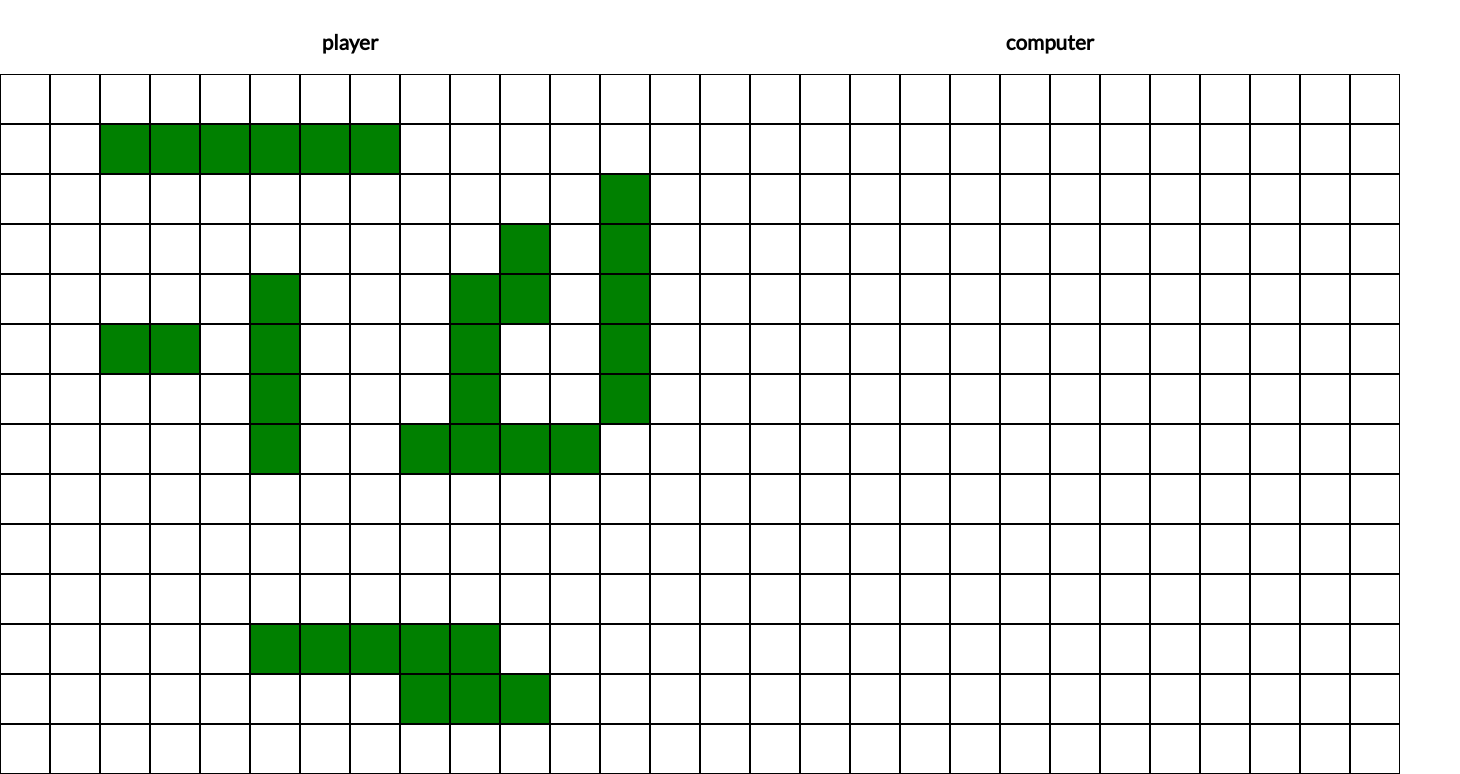
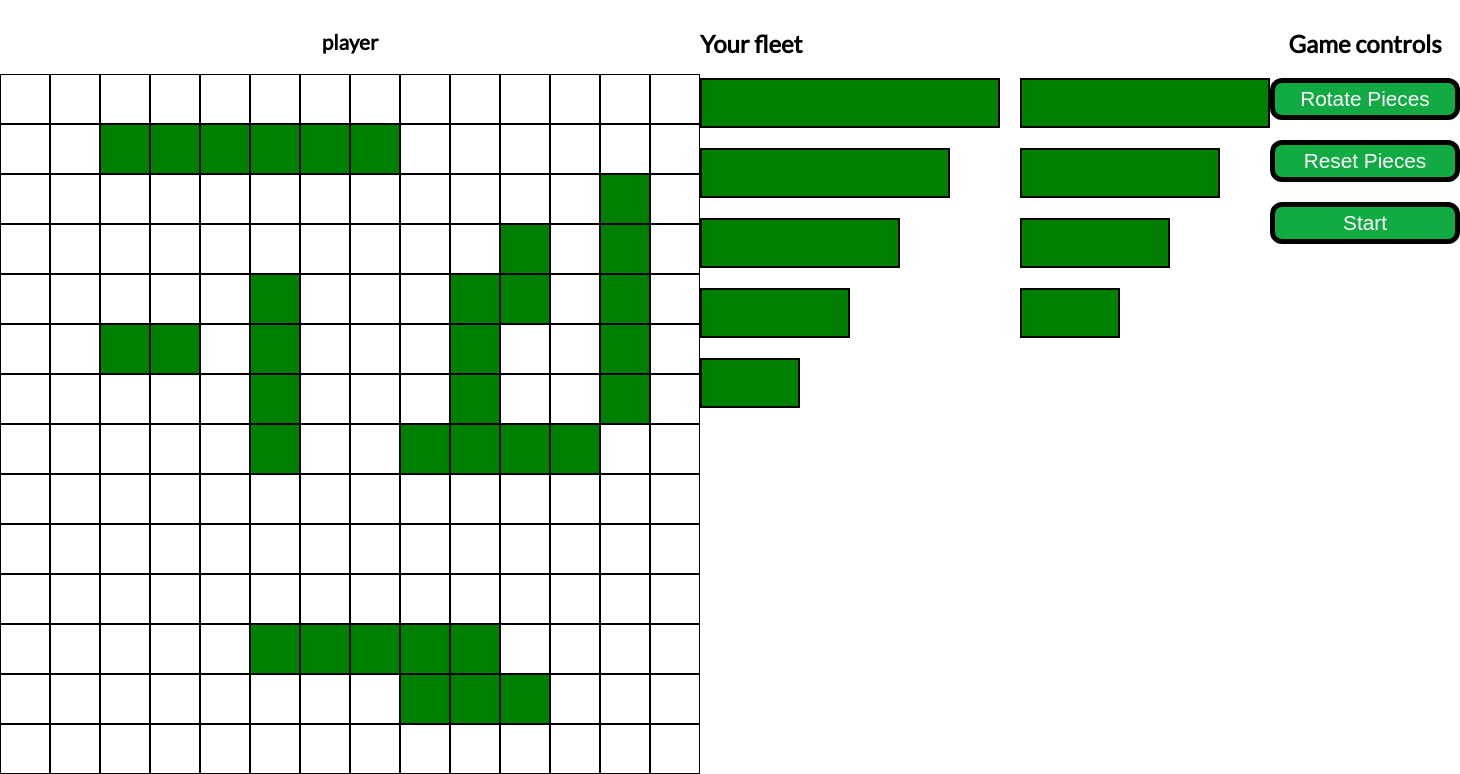
Before and after one commit to voiceinthedark/battleships-game, a website built with webpack: page src/template.html in a window 1280 px wide. Shown: the part 90-864 px from the top of the page, 1460 px wide, since content can reach past the window. Built offline with nearby package versions, Linux system fonts and the light colour scheme; a web font is replaced by a local one.

Commit message:
Options pane
feat: added scaffolding for the options pane
fix: color not working on the pieces items
feat: added a controlPane controller

style: added styling for the control pane

```diff
--- a/src/index.js
+++ b/src/index.js
@@ -47,7 +47,8 @@ document.addEventListener('DOMContentLoaded', () => {
     const appcontroller = new AppController(appContainer)
     appcontroller.setBoard(p)
     // TODO: show setup pane during game setup, then replace it with computer board
-    appcontroller.setBoard(c)
+    appcontroller.setControlPane(obj)
+    // appcontroller.setBoard(c)
   }
 
   runApp();
--- a/src/modules/UI/controlPane.js
+++ b/src/modules/UI/controlPane.js
@@ -1,6 +1,7 @@
 // controlPane.js
 // @ts-check
 
+import OptionsPane from "./optionspane.js"
 import PiecesPane from "./piecespane.js"
 import UIManager from "./uimanager.js"
 
@@ -31,7 +32,9 @@ class ControlPane{
     const ppane = piecesPane.renderPane(pieces, 'horizontal');
     controlContainer.appendChild(ppane)
 
-
+    const commandPane = new OptionsPane(this.#uimanager)
+    const options = commandPane.renderPane()
+    controlContainer.appendChild(options)
 
     return controlContainer
   }
--- /dev/null
+++ b/src/modules/UI/optionspane.js
@@ -0,0 +1,44 @@
+// optionspane.js
+// @ts-check
+
+import UIManager from "./uimanager.js"
+
+/**
+ * @class OptionsPane
+ * @classdesc class responsible for rendering the options buttons
+ * */
+class OptionsPane {
+  #uimanager
+
+  /**
+   * @constructor
+   * @param {UIManager} uimanager
+   * */
+  constructor(uimanager) {
+    this.#uimanager = uimanager
+  }
+
+  /**
+   * @method renderPane to render the command pane on the page
+   * */
+  renderPane() {
+    const commandPane = document.createElement('div')
+    commandPane.classList.add('command-pane')
+
+    const commandName = this.#uimanager.addElement('span', commandPane, 'command-name')
+    commandName.textContent = 'Game controls'
+
+    const rotateCommand = this.#uimanager.addElement('button', commandPane, 'command-rotate')
+    rotateCommand.textContent = 'Rotate Pieces'
+
+    const resetCommand = this.#uimanager.addElement('button', commandPane, 'command-reset')
+    resetCommand.textContent = "Reset Pieces"
+
+    const startCommand = this.#uimanager.addElement('button', commandPane, 'command-start')
+    startCommand.textContent = 'Start'
+
+    return commandPane
+  }
+}
+
+export default OptionsPane
--- a/src/modules/UI/piecespane.js
+++ b/src/modules/UI/piecespane.js
@@ -27,24 +27,27 @@ class PiecesPane {
    * */
   renderPane(pieces, orientation) {
     const piecesBoard = document.createElement('div')
-    piecesBoard.classList.add('control-pieces')
+    piecesBoard.classList.add('control-pieces-section')
+    const pieceName = this.#uimanager.addElement('span', piecesBoard, 'control-pieces-name')
+    pieceName.textContent = 'Your fleet'
+    const controlPieces = this.#uimanager.addElement('div', piecesBoard, 'control-pieces')
     for (let p of pieces) {
-      // NOTE: Every piece is a unit that contains length pieces
+      // NOTE Every piece is a unit that contains length pieces
       // NOTE in case of horizontal orientation the width of the piece is 50px * length, height is 50px
       // NOTE in vertical orientation width is 50px while height is 50px * length
-      // TODO: place the pieces on the board
+      // TODO place the pieces on the board
       // TODO allow drag and drop of the pieces onto the player board
-      const piece = this.#uimanager.addElement('div', piecesBoard, 'contol-piece')
+      const piece = this.#uimanager.addElement('div', controlPieces, 'contol-piece')
       // case horizontal
       if (orientation === 'horizontal') {
         piece.style.height = '50px'
         piece.style.width = `${50 * p.length}px`
       }
-      if(orientation === 'vertical'){
+      if (orientation === 'vertical') {
         piece.style.height = `${50 * p.length}px`
         piece.style.width = '50px'
       }
-      piece.style.color = 'green'
+      piece.style.backgroundColor = 'green'
       piece.style.border = '2px solid black'
 
     }
--- a/src/modules/appcontroller.js
+++ b/src/modules/appcontroller.js
@@ -3,6 +3,7 @@
 
 import Player from "./player.js"
 import BoardController from "./UI/boardcontroller.js"
+import ControlPane from "./UI/controlPane.js"
 import UIManager from "./UI/uimanager.js"
 
 /**
@@ -22,11 +23,12 @@ class AppController {
 
   /**
    * Set the initial pane to setup the pieces on the board and start the game
-   *
+   * @param {Object[]} pieces
    * */
-  setControlPane(){
-
-
+  setControlPane(pieces){
+    const controlPane = new ControlPane(this.#uimanager)
+    const element = controlPane.renderControlPane(pieces)
+    this.#appContainer.appendChild(element)
   }
 
   /**
--- a/src/styles/styles.css
+++ b/src/styles/styles.css
@@ -18,10 +18,8 @@
 @font-face {
   font-family: 'Montserrat';
   src:
-    url('../assets/fonts/Montserrat/Montserrat-VariableFont_wght.ttf')
-      format('truetype'),
-    url('../assets/fonts/Montserrat/Montserrat-Italic-VariableFont_wght.ttf')
-      format('truetype');
+    url('../assets/fonts/Montserrat/Montserrat-VariableFont_wght.ttf') format('truetype'),
+    url('../assets/fonts/Montserrat/Montserrat-Italic-VariableFont_wght.ttf') format('truetype');
   font-weight: 100 900;
   font-style: normal, italic;
 }
@@ -51,34 +49,34 @@ body {
   flex-direction: column;
 }
 
-.header{
+.header {
   font-family: 'Montserrat', sans-serif;
   font-size: 150%;
 }
 
-.container{
+.container {
   display: grid;
   grid-template-columns: 6fr 6fr;
 
-  .board-container{
+  .board-container {
     display: flex;
     flex-direction: column;
     gap: 20px;
     justify-content: center;
     align-items: center;
 
-    .board-name{
+    .board-name {
       font-size: 130%;
       font-weight: bold;
     }
 
-    .board-player{
+    .board-player {
       display: grid;
       grid-template-columns: repeat(14, 1fr);
       /* justify-items: center; */
       align-content: end;
 
-      .board-cell{
+      .board-cell {
         height: 50px;
         width: 50px;
         border: 1px solid black;
@@ -86,16 +84,55 @@ body {
     }
   }
 
-  .control-container{
+  .control-container {
     display: grid;
     grid-template-columns: 4fr 2fr;
 
     /** LEFT SIDE OF THE CONTROL */
-    .control-pieces{
-      display: grid;
-      grid-template-columns: 2fr 2fr;
+    .control-pieces-section {
+      display: flex;
+      flex-direction: column;
+      gap: 20px;
+
+      .control-pieces-name{
+        font-size: 150%;
+        font-weight: bold;
+      }
+
+      .control-pieces {
+        display: grid;
+        grid-template-columns: 2fr 2fr;
+        gap: 20px;
+      }
+    }
+
+    /** right side of the control */
+    .command-pane{
+      display: flex;
+      flex-direction: column;
+      gap: 20px;
+      justify-content: flex-start;
+      align-items: center;
+
+      .command-name{
+        font-size: 150%;
+        font-weight: bold;
+      }
+
+      & > button{
+        appearance: none;
+        width: 190px;
+        padding: 4px 10px;
+        border-radius: 12px;
+        border: 5px solid black;
+        background-color: #12aa43;
+        color: #fff;
+        font-size: 130%;
+      }
 
     }
+
+
   }
 
 }
```
